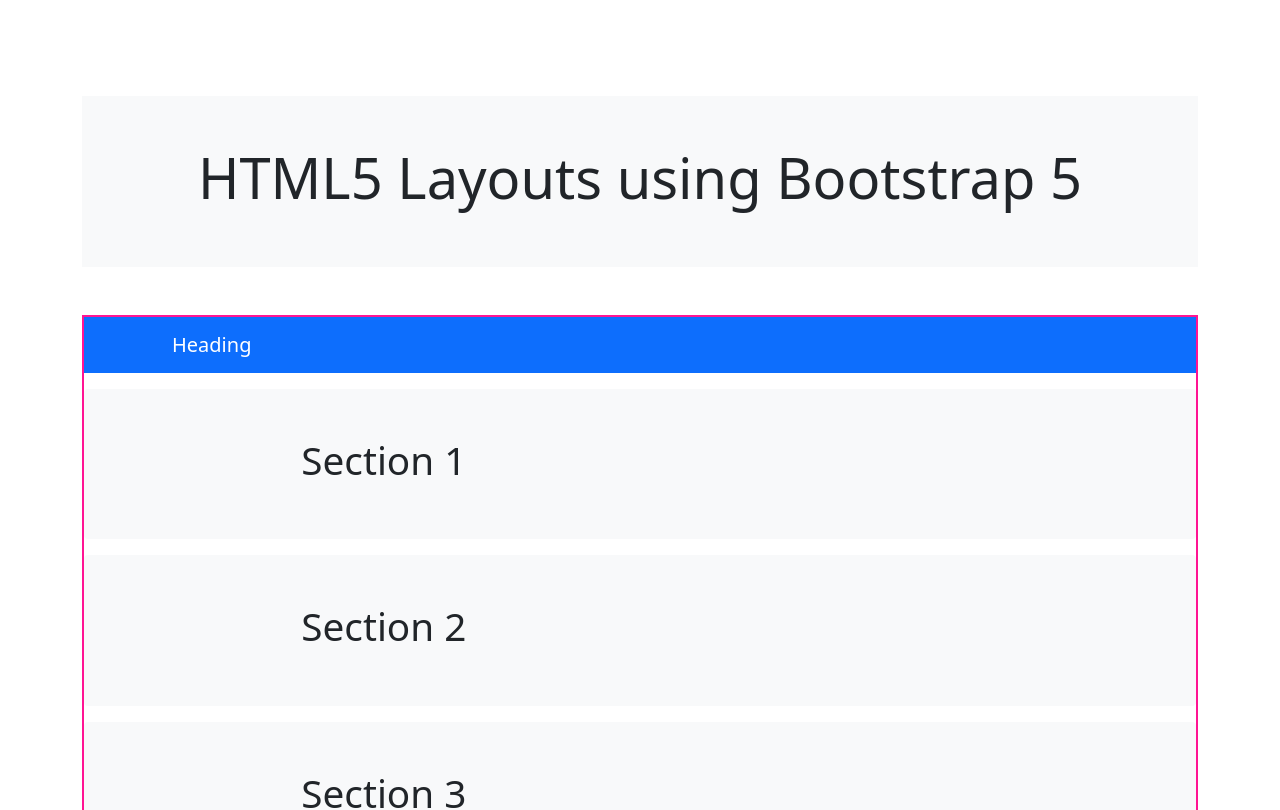
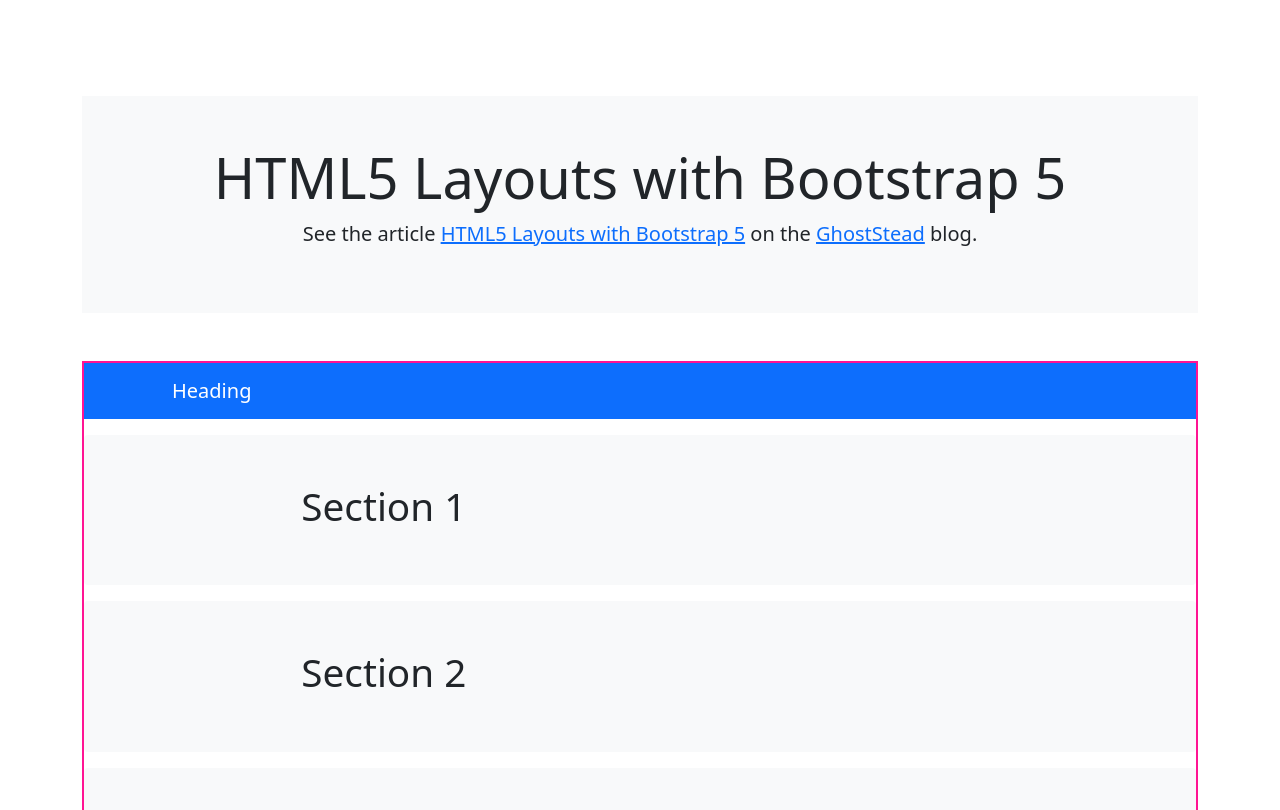
Before and after one commit to ghoststead/html5-layouts, a website: page docs/index.html in a window 1280 px wide. Shown: the top 810 px of the page. Drawn offline with nearby package versions, Linux system fonts and the light colour scheme.

Commit message:
Update the README and link to the blog.

```diff
--- a/docs/index.html
+++ b/docs/index.html
@@ -34,7 +34,11 @@
 <div class="container py-5">
     <main>
         <div class="my-5 py-5 bg-light text-center">
-            <h1 class="display-4">HTML5 Layouts using Bootstrap 5</h1>
+            <h1 class="display-4">HTML5 Layouts with Bootstrap 5</h1>
+            <p class="lead">See the article <a href="https://www.ghoststead.com/html5-layouts-with-bootstrap-5/
+
+">HTML5 Layouts with Bootstrap 5</a> on the <a href="https://www.ghoststead.com/">GhostStead</a> blog.
+            </p>
         </div>
         <section class="mb-5">
             <div class="aspect-ratio">
```
Also changed, not shown: README.md.
